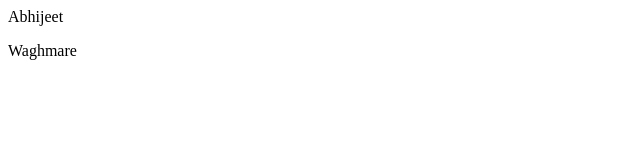
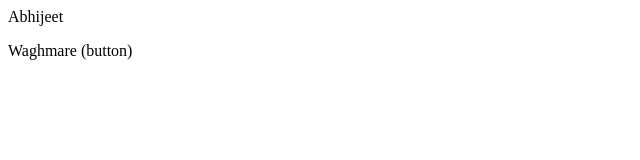
Before and after one commit to Abhijeet5892/localrepo, a plain HTML site: page index.html in a window 1280 px wide. Shown: the full height of the page, 0-640 px from the left. Drawn offline with Linux system fonts and the light colour scheme.

```diff
--- a/index.html
+++ b/index.html
@@ -1,2 +1,2 @@
 <p>Abhijeet</p>
-<p>Waghmare</p>
+<p>Waghmare (button)</p>
```
